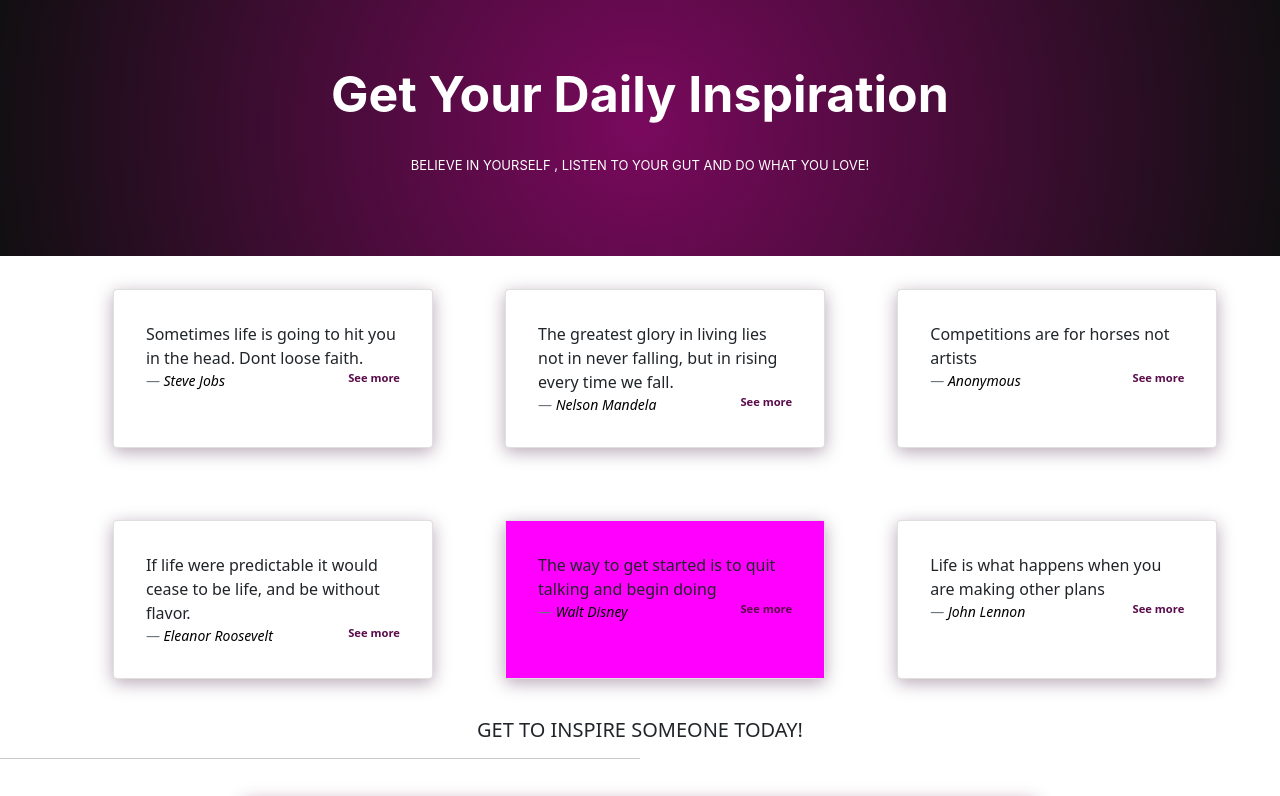
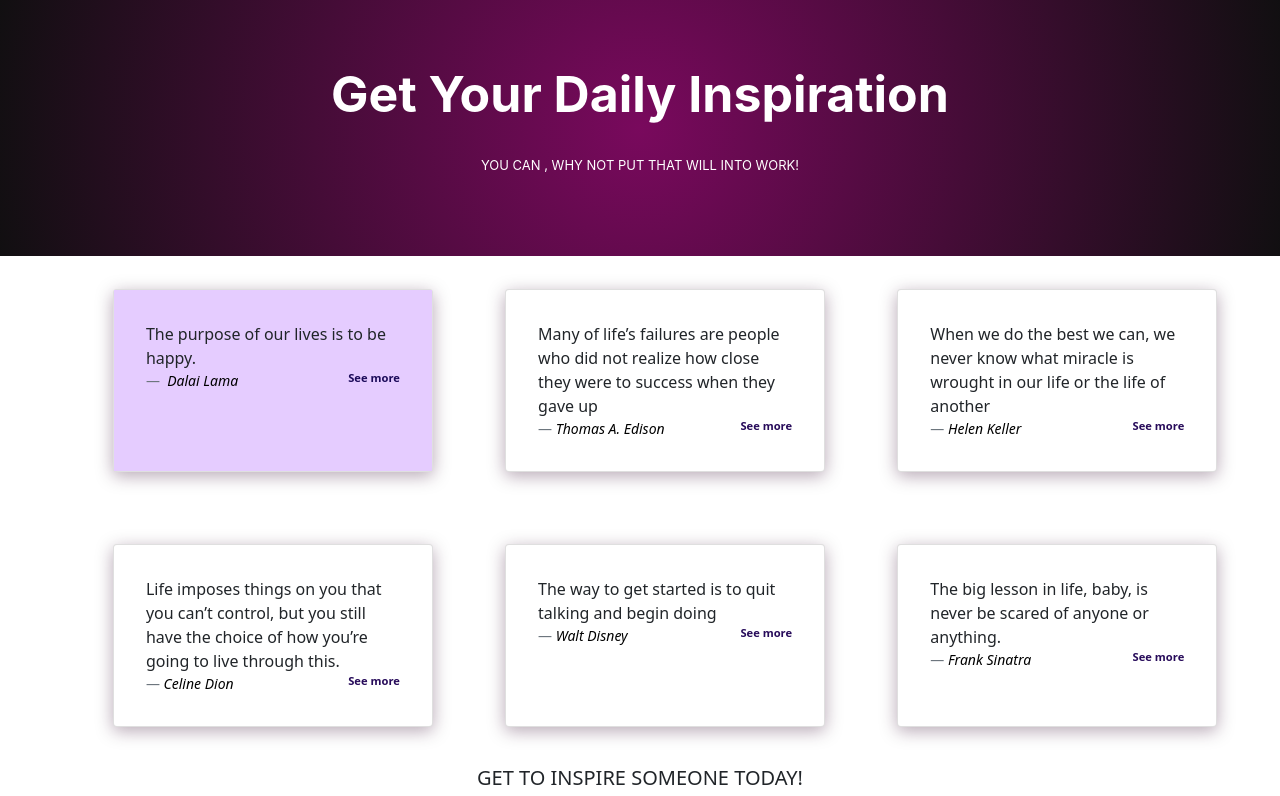
Before and after one commit to L0VINE/Quotes, an Angular app: page / in a window 1280 px wide. Shown: the top 796 px of the page. Built offline with nearby package versions, Linux system fonts and the light colour scheme; a web font is replaced by a local one.

Commit message:
changed display

```diff
--- a/src/app/components/quotes-details/quotes-details.component.css
+++ b/src/app/components/quotes-details/quotes-details.component.css
@@ -3,6 +3,6 @@ button{
 }
 .card-footer{
     padding:1%;
-    background-color:white;
+    background-color:whitesmoke;
 
 }
--- a/src/app/components/quotes-form/quotes-form.component.css
+++ b/src/app/components/quotes-form/quotes-form.component.css
@@ -3,11 +3,11 @@
   }
   .card {
     /*animates card elements*/
-    /* background: rgb(27, 2, 20);
-    background: radial-gradient(circle, rgb(48, 4, 42) 0%, rgb(65, 3, 49) 0%, rgb(71, 6, 71) 100%); */
+
+    background: radial-gradient(circle, rgb(48, 4, 42) 0%, rgb(65, 3, 49) 0%, rgb(71, 6, 71) 100%);
     margin: 3%;
     transform: translateY(-3px);
-    box-shadow: 0 4px 17px rgba(82, 10, 71, 0.35);
+    box-shadow: 0 4px 17px rgba(59, 20, 53, 0.35);
     transition: all 0.3s ease-in-out;
   }
 
--- a/src/app/components/quotes/quotes.component.html
+++ b/src/app/components/quotes/quotes.component.html
@@ -3,7 +3,7 @@
     <div class="header">
         <h1 class="text-center">Get Your Daily Inspiration</h1>
         <br>
-        <p class="text-center" style="font-family: -apple-system, BlinkMacSystemFont, 'Segoe UI', Roboto, Oxygen, Ubuntu, Cantarell, 'Open Sans', 'Helvetica Neue', sans-serif; font-size:13px;"> BELIEVE IN YOURSELF , LISTEN TO YOUR GUT AND DO WHAT YOU LOVE!</p>
+        <p class="text-center" style="font-family: -apple-system, BlinkMacSystemFont, 'Segoe UI', Roboto, Oxygen, Ubuntu, Cantarell, 'Open Sans', 'Helvetica Neue', sans-serif; font-size:13px;"> YOU CAN , WHY NOT PUT THAT WILL INTO WORK!</p>
 
     </div>
     <div class="row">
@@ -16,7 +16,7 @@
                         <p>{{quote.quote}}</p>
                         <footer class="blockquote-footer">
                             <cite title="Source Title" style="color: black;">{{quote.author|titlecase}}</cite>
-                            <small style="float:right; font-size:0.7rem;" (click)="toggleDetails(i);"><b style="color:rgb(90, 11, 74)">See more</b> </small>
+                            <small style="float:right; font-size:0.7rem;" (click)="toggleDetails(i);"><b style="color:rgb(28, 11, 90)">See more</b> </small>
                         </footer>
 
                       </blockquote>
@@ -26,7 +26,7 @@
                             <p>{{quote.quote}}</p>
                             <footer class="blockquote-footer">
                                 <cite title="Source Title" style="color: black;">{{quote.author|titlecase}}</cite>
-                                <small style="float:right; font-size:0.7rem;" (click)="toggleDetails(i);"><b style="color:rgb(90, 11, 74)">See more</b> </small>
+                                <small style="float:right; font-size:0.7rem;" (click)="toggleDetails(i);"><b style="color:rgb(39, 11, 90)">See more</b> </small>
                             </footer>
 
                           </blockquote>
--- a/src/app/components/quotes/quotes.component.ts
+++ b/src/app/components/quotes/quotes.component.ts
@@ -10,12 +10,12 @@ import { Quotes } from 'src/app/models/quotes';
 export class QuotesComponent implements OnInit {
     // Quotes Array
     quotes:Quotes[]=[
-        new Quotes('Sometimes life is going to hit you in the head. Dont loose faith.','Steve Jobs','Felista Kiriinya', new Date(2020,1,23),2,1),
-        new Quotes('The greatest glory in living lies not in never falling, but in rising every time we fall.','Nelson Mandela','Faith Mucami',new Date(2020,3,30),4,3),
-        new Quotes('Competitions are for horses not artists','Anonymous', 'Eustine whels',new Date(2020,7,23),3,4),
-        new Quotes('If life were predictable it would cease to be life, and be without flavor.','Eleanor Roosevelt', 'James Racher',new Date(2020,4,10),1,0),
-        new Quotes('The way to get started is to quit talking and begin doing','Walt Disney','Harry Thunder',new Date(2020,5,9),9,2),
-        new Quotes('Life is what happens when you are making other plans','John Lennon', 'George Whither',new Date(2020,6,12),1,0),
+        new Quotes('The purpose of our lives is to be happy.',' Dalai Lama','Cynthia Lovine', new Date(2021,6,19),10,0),
+        new Quotes('Many of life’s failures are people who did not realize how close they were to success when they gave up','Thomas A. Edison','Loise Mulwa',new Date(2021,4,30),4,3),
+        new Quotes('When we do the best we can, we never know what miracle is wrought in our life or the life of another','Helen Keller', 'Stella Muthoni',new Date(2020,7,23),3,4),
+        new Quotes('Life imposes things on you that you can’t control, but you still have the choice of how you’re going to live through this.','Celine Dion', 'Muthuri Mutethia',new Date(2021,4,4),1,0),
+        new Quotes('The way to get started is to quit talking and begin doing','Walt Disney','Brian Shadrack Owuor',new Date(2021,5,9),9,2),
+        new Quotes('The big lesson in life, baby, is never be scared of anyone or anything.','Frank Sinatra', 'Chemutai',new Date(2021,4,12),1,0),
     ]
 
     //function for ading a new quote
--- a/src/app/directives/highlight-quote.directive.ts
+++ b/src/app/directives/highlight-quote.directive.ts
@@ -9,8 +9,7 @@ import {
   export class HighlightQuoteDirective {
 
     constructor(private elem: ElementRef) {
-      this.elem.nativeElement.style.background = "rgb(255, 0, 255)";
+      this.elem.nativeElement.style.background = "rgb(229, 204, 255)";
     }
 
   }
-// rgb(255, 0, 255)
```
